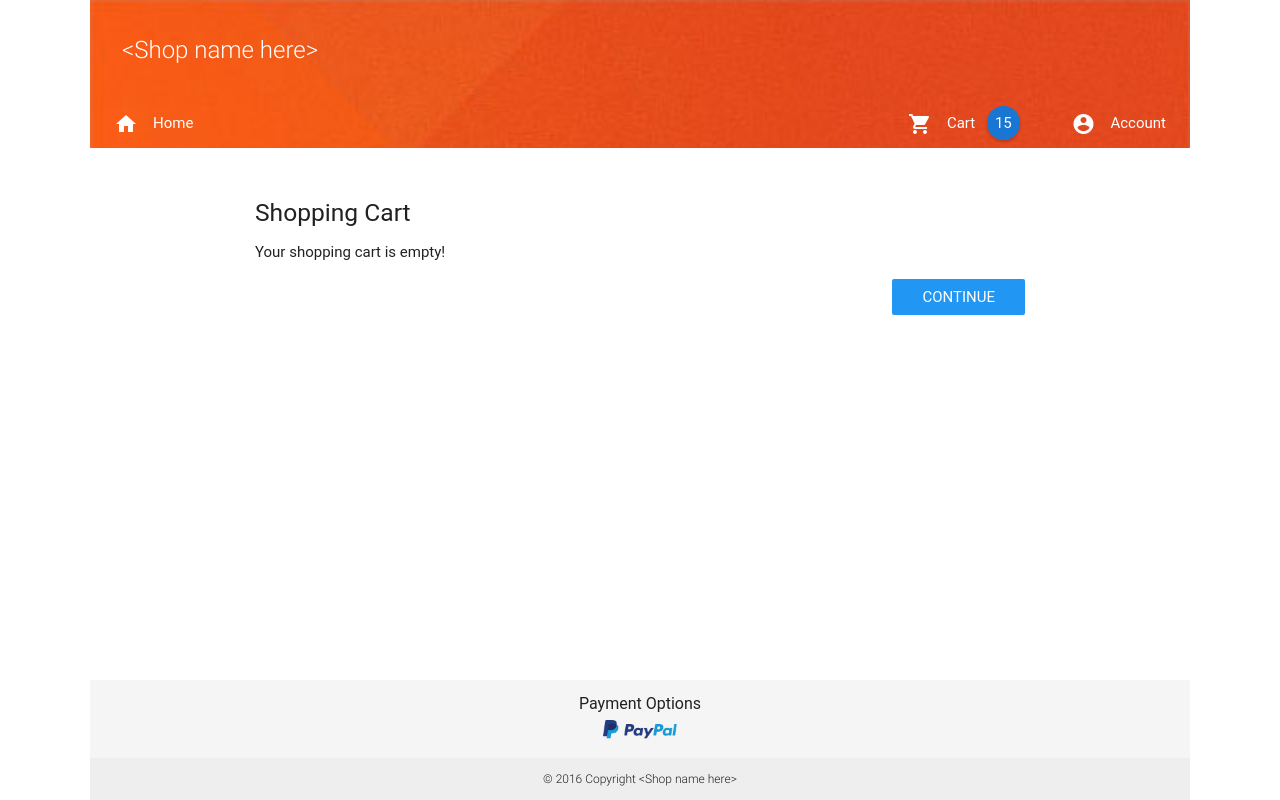
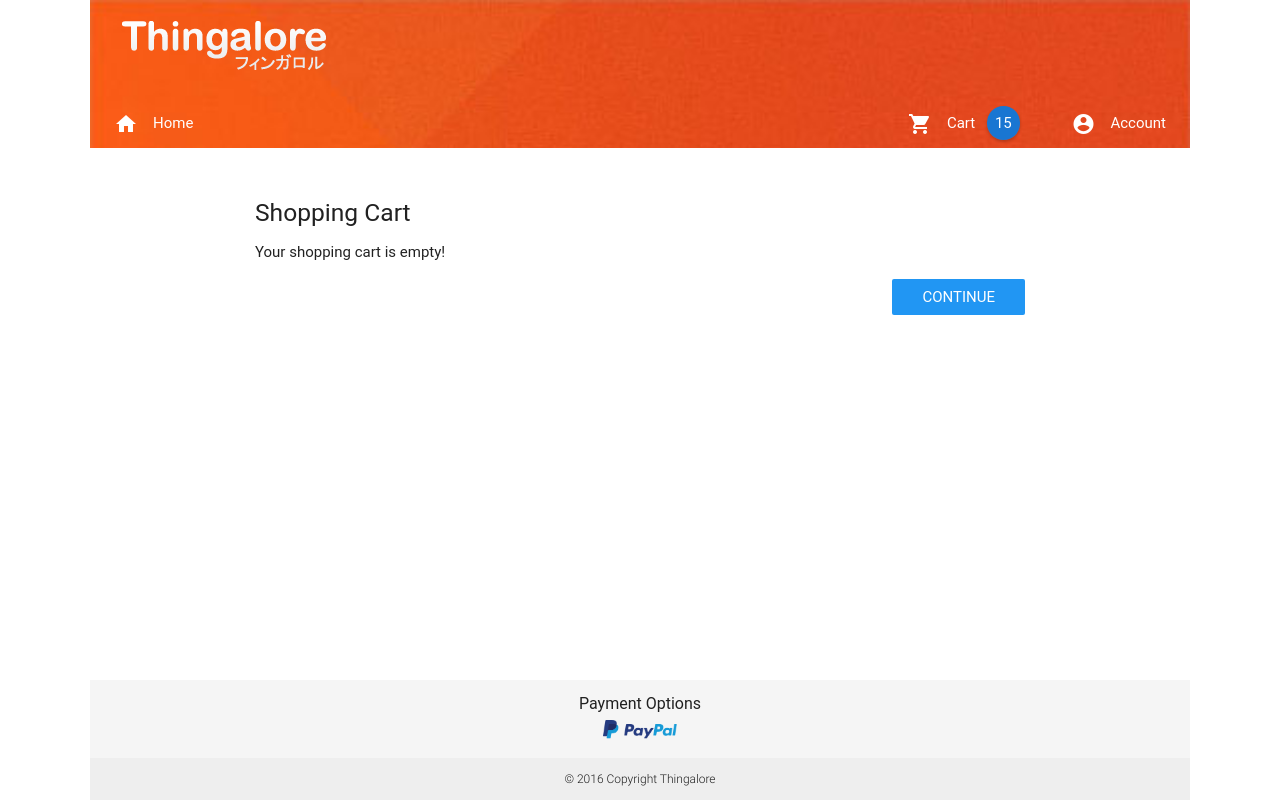
Before and after one commit to LRih/Thingalore, a PHP site: page /cart.php in a window 1280 px wide. Run offline with PHP 8.4, Linux system fonts and the light colour scheme; some libraries are stand-ins or nearby versions; some web fonts are replaced.

Commit message:
Updated title

```diff
--- a/php/global.php
+++ b/php/global.php
@@ -4,5 +4,5 @@
 
     session_start();
 
-    $TITLE = "&ltShop name here&gt";
+    $TITLE = "Thingalore";
 ?>
--- a/templates/nav.php
+++ b/templates/nav.php
@@ -1,6 +1,6 @@
 <div id="banner-container" class="red darken-1">
     <div id="banner" class=" lighten-1 valign-wrapper">
-        <div class="white-text valign"><a class="white-text" href="index.php"><?php echo $TITLE ?></a></div>
+        <div class="white-text valign"><a class="white-text" href="index.php"> <img class="valign" src="images/title.png"></a></div>
     </div>
     <div id="nav" class=" darken-1 right-align">
         <a href="index.php" class="waves-effect waves-light white-text nav-btn left"><i class="material-icons left">home</i>Home</a>
```
Also changed, not shown: images/title.png (added).
